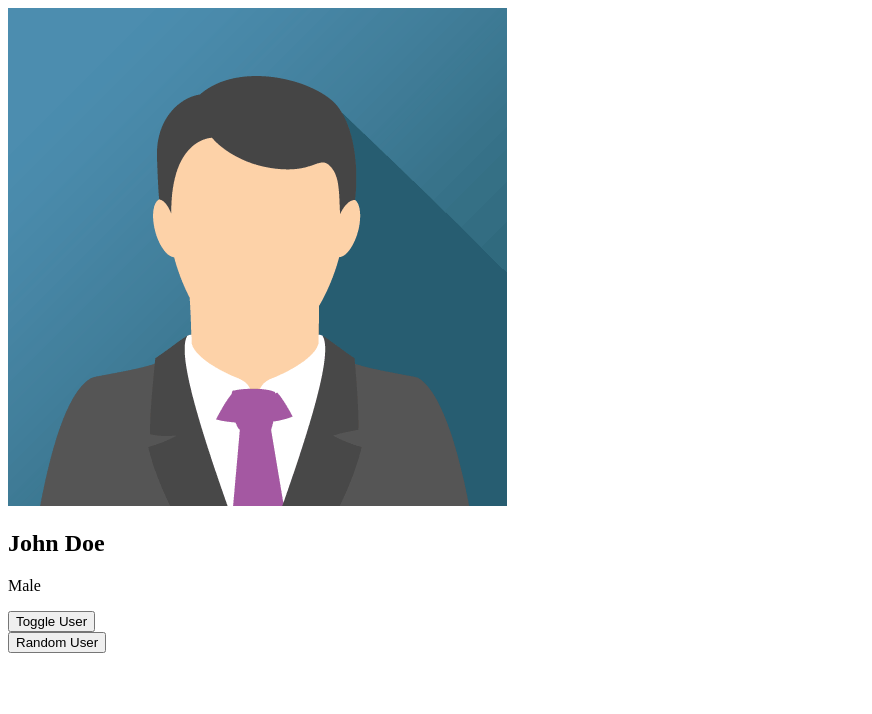
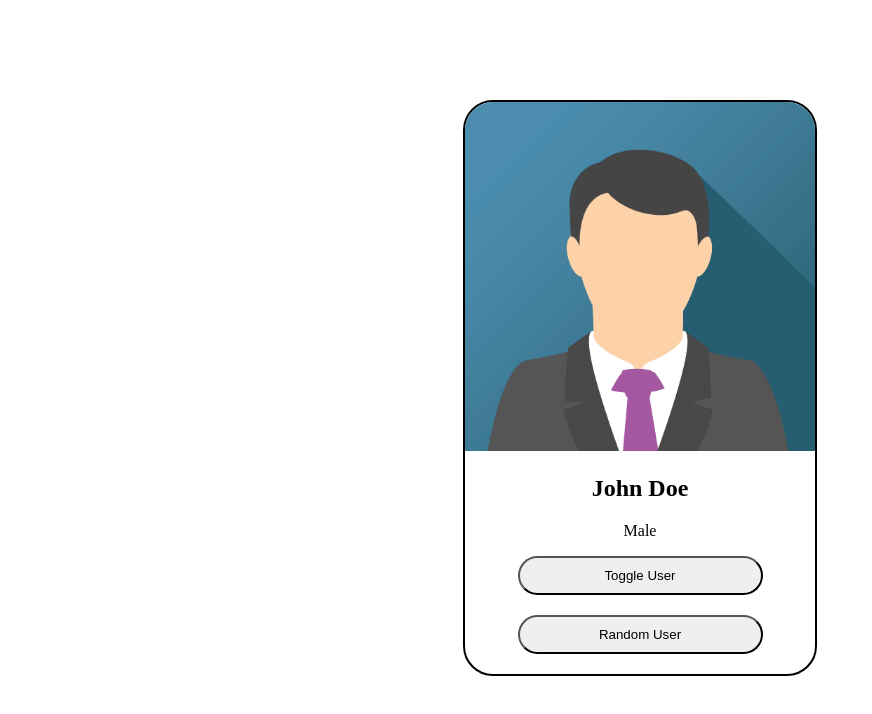
Before and after one commit to jayasharanya27-lang/Web-dev-bootcamp, a website: page frontend/index.html in a window 1280 px wide. Shown: the whole page, without its empty margins (0-872 px from the left). Drawn offline with Linux system fonts and the light colour scheme.

Commit message:
Added the styling using the card selector for the div block

```diff
--- a/frontend/index.html
+++ b/frontend/index.html
@@ -8,7 +8,7 @@
 </head>
 <body>
     <!--<h1>Hello World</h1>-->
-    <div>
+    <div class="card">
         <img src="john.png" alt="User image">
         <h2>John Doe</h2>
         <p>Male</p>
--- a/frontend/styles.css
+++ b/frontend/styles.css
@@ -1,3 +1,32 @@
 h1{
     color: red;
 }
+
+.card{
+    border-style: solid;
+    border-width: 2px;
+    border-color: black;
+    width: 350px;
+    border-radius: 30px;
+    overflow: hidden;
+    text-align: center;
+    margin-top: 100px;
+    margin-left: auto;
+    margin-right: auto;
+}
+
+.card img{
+    width: 100%;
+}
+
+.card button{
+    width: 70%;
+    padding: 10px;
+    margin-bottom: 20px;
+    border-radius: 20px;
+}
+
+.card button:hover{
+    background: burlywood;
+    cursor: pointer;
+}
```
